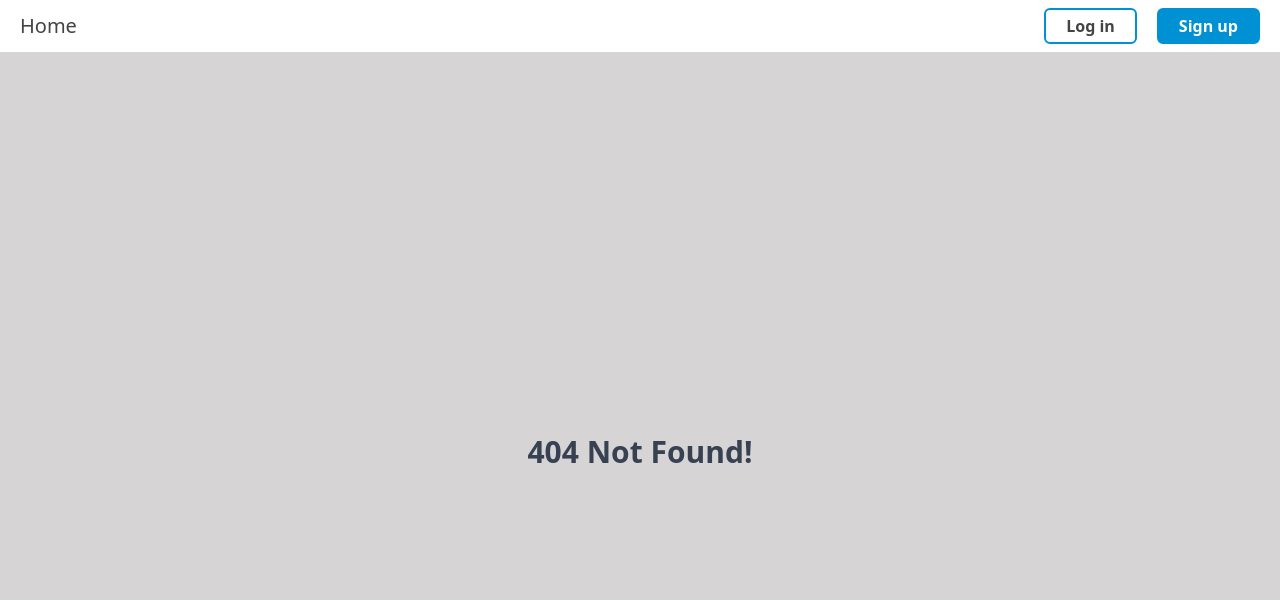
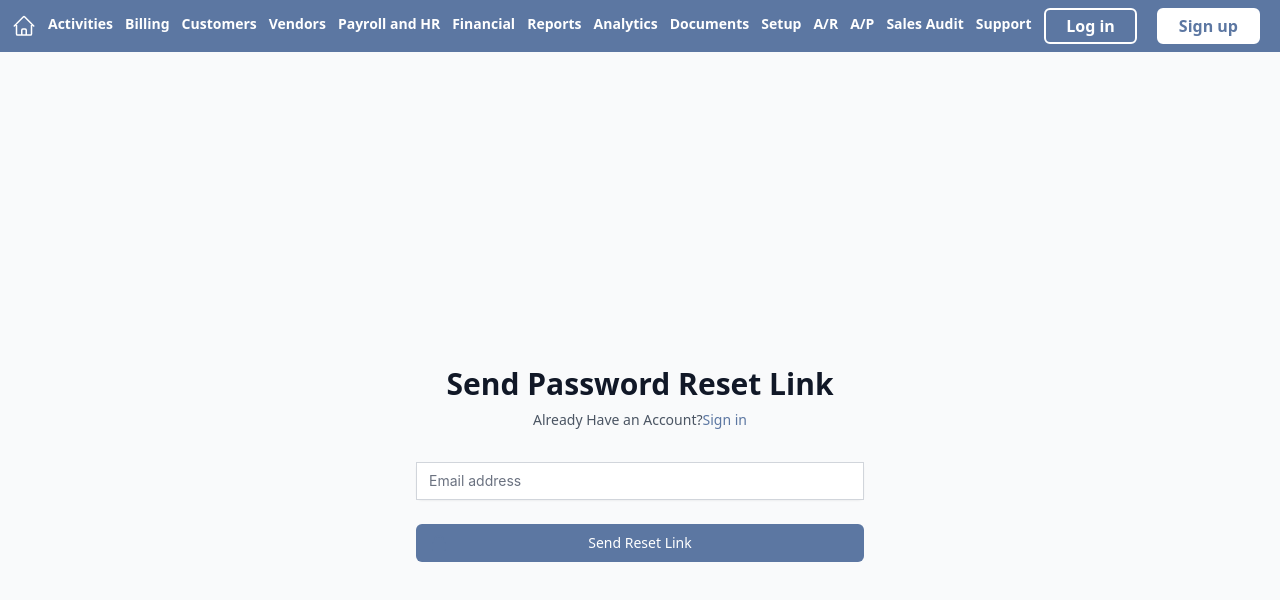
Before and after one commit to ezdev21/project-management, a React (Vite) app in the folder client/: page /auth/forgot-password in a window 1280 px wide. Before the commit this address had no page. Shown: the top 600 px of the page. Built offline with nearby package versions, Linux system fonts and the light colour scheme.

Commit message:
password reset pages implemented

```diff
--- a/client/src/App.tsx
+++ b/client/src/App.tsx
@@ -7,14 +7,35 @@ function App() {
     <div>
       <header>
          <nav>
-         <div className='bg-white flex justify-between px-3'>
-       <div className='flex items-center p-2 space-x-5'>
-        <a href="/" className='text-xl'>Home</a>
-
+         <div className='bg-primary text-white flex justify-between px-3'>
+       <div className='flex items-center space-x-5'>
+        <ul className='flex space-x-3 text-sm font-semibold items-stretch'>
+          <li>
+            <NavLink to="/">
+            <svg xmlns="http://www.w3.org/2000/svg" fill="none" viewBox="0 0 24 24" stroke-width="1.5" stroke="currentColor" className="w-6 h-6">
+              <path stroke-linecap="round" stroke-linejoin="round" d="M2.25 12l8.954-8.955c.44-.439 1.152-.439 1.591 0L21.75 12M4.5 9.75v10.125c0 .621.504 1.125 1.125 1.125H9.75v-4.875c0-.621.504-1.125 1.125-1.125h2.25c.621 0 1.125.504 1.125 1.125V21h4.125c.621 0 1.125-.504 1.125-1.125V9.75M8.25 21h8.25" />
+            </svg>
+            </NavLink>
+          </li>
+          <li><NavLink to="/">Activities</NavLink></li>
+          <li><NavLink to="/">Billing</NavLink></li>
+          <li><NavLink to="/">Customers</NavLink></li>
+          <li><NavLink to="/">Vendors</NavLink></li>
+          <li><NavLink to="/">Payroll and HR</NavLink></li>
+          <li><NavLink to="/">Financial</NavLink></li>
+          <li><NavLink to="/">Reports</NavLink></li>
+          <li><NavLink to="/">Analytics</NavLink></li>
+          <li><NavLink to="/">Documents</NavLink></li>
+          <li><NavLink to="/">Setup</NavLink></li>
+          <li><NavLink to="/">A/R</NavLink></li>
+          <li><NavLink to="/">A/P</NavLink></li>
+          <li><NavLink to="/">Sales Audit</NavLink></li>
+          <li><NavLink to="/">Support</NavLink></li>
+        </ul>
         </div>
         <div className='flex items-center p-2 space-x-5'>
-          <a href="/login" className='border-2 border-primary px-5 py-1 font-bold rounded-md box-border'>Log in</a>
-          <a href="/signup" className='text-white border-2 border-primary bg-primary px-5 py-1 font-bold rounded-md'>Sign up</a>
+          <NavLink to="/auth/login" className='border-2 border-white px-5 py-1 font-bold rounded-md box-border'>Log in</NavLink>
+          <NavLink to="/auth/signup" className='text-primary border-2 border-white bg-white px-5 py-1 font-bold rounded-md'>Sign up</NavLink>
         </div>
       </div>
          </nav>
--- a/client/src/main.tsx
+++ b/client/src/main.tsx
@@ -13,12 +13,16 @@ import {
 import FourOhFour from './pages/FourOhFour';
 import Login from './pages/auth/Login';
 import Signup from './pages/auth/Signup';
+import ForgotPassword from './pages/auth/ForgotPassword';
+import ResetPassword from './pages/auth/ResetPassword';
 
 const router = createBrowserRouter(
   createRoutesFromElements(
     <Route path="/" element={<App/>}>
-      <Route path="/login" element={<Login/>} />
-      <Route path="/signup" element={<Signup/>} />
+      <Route path="/auth/login" element={<Login/>} />
+      <Route path="/auth/signup" element={<Signup/>} />
+      <Route path="/auth/forgot-password" element={<ForgotPassword/>}/>
+      <Route path="/auth/reset-password" element={<ResetPassword/>}/>
       <Route path="/about" element={<About/>} />
       <Route path="*" element={<FourOhFour/>} />
     </Route>
--- /dev/null
+++ b/client/src/pages/auth/ForgotPassword.tsx
@@ -0,0 +1,52 @@
+import { Input } from "antd";
+import axios from "axios";
+import { FormEvent, useState } from "react";
+
+const ForgotPassword = () => {
+    const [email,setEmail] = useState('')
+    const requestPassword = (e:FormEvent)=>{
+        e.preventDefault()
+        axios.post('/login')
+             .then(res=>{
+
+             })
+             .catch(err=>{
+
+             })
+    }
+    return (
+        <div className="min-h-screen flex items-center justify-center bg-gray-50 py-12 px-4 sm:px-6 lg:px-8">
+        <div className="max-w-md w-full">
+          <div>
+            <h2 className="mt-6 text-center text-3xl leading-9 font-extrabold text-gray-900">
+              Send Password Reset Link
+            </h2>
+            <p className="mt-2 text-center text-sm leading-5 text-gray-600 max-w">
+              Already Have an Account?
+              <a href="/auth/login" className="font-medium text-primary focus:outline-none focus:underline transition ease-in-out duration-150">Sign in</a>
+            </p>
+          </div>
+          <form className="mt-8" onSubmit={requestPassword}>
+            <div className="rounded-md shadow-sm">
+              <div>
+                <Input type="email" onChange={(e)=>setEmail(e.target.value)} aria-label="Email address" name="email" required className="appearance-none rounded-none relative block w-full px-3 py-2 border border-gray-300 placeholder-gray-500 text-gray-900 focus:outline-none focus:shadow-outline-blue focus:border-blue-300 focus:z-10 sm:text-sm sm:leading-5" placeholder="Email address" />
+              </div>
+            </div>
+
+            <div className="mt-6">
+              <button type="submit" className="group relative w-full flex justify-center py-2 px-4 border border-transparent text-sm font-medium rounded-md text-white bg-primary focus:outline-none focus:border-primary focus:shadow-outline-primary active:bg-primary transition duration-150 ease-in-out">
+                <span className="absolute left-0 inset-y pl-3">
+                  <svg className="h-5 w-5 text-primary transition ease-in-out duration-150" fill="currentColor" viewBox="0 0 20 20">
+                    <path fill-rule="evenodd" d="M5 9V7a5 5 0 0110 0v2a2 2 0 012 2v5a2 2 0 01-2 2H5a2 2 0 01-2-2v-5a2 2 0 012-2zm8-2v2H7V7a3 3 0 016 0z" clip-rule="evenodd" />
+                  </svg>
+                </span>
+                Send Reset Link
+              </button>
+            </div>
+          </form>
+        </div>
+      </div>
+     );
+}
+
+export default ForgotPassword;
--- a/client/src/pages/auth/Login.tsx
+++ b/client/src/pages/auth/Login.tsx
@@ -9,7 +9,7 @@ const Login = () => {
     const [password,setPassword] = useState('')
     const submit = (e:FormEvent)=>{
       e.preventDefault()
-      axios.post('/login')
+      axios.post('/auth/login')
            .then(res=>{
 
            })
@@ -18,7 +18,7 @@ const Login = () => {
            })
     }
     return (
-      <div className="flex items-center justify-center py-6 px-4 sm:px-6 lg:px-8">
+      <div className="flex items-center justify-center py-12 px-4 sm:px-6 lg:px-8">
         <div className="max-w-md w-full bg-white p-5 rounded-xl">
         <div>
         <h2 className="mt-6 text-center text-3xl leading-9 font-extrabold text-gray-900">
@@ -26,7 +26,7 @@ const Login = () => {
         </h2>
         <p className="mt-2 text-center text-sm leading-5 text-gray-600 max-w">
           Don't Have an Account?
-          <a href="/signup" className="text-primary font-medium focus:outline-none focus:underline transition ease-in-out duration-150">
+          <a href="/auth/signup" className="text-primary font-medium focus:outline-none focus:underline transition ease-in-out duration-150">
             Sign up
           </a>
         </p>
@@ -35,10 +35,10 @@ const Login = () => {
         <input type="hidden" name="remember" value="true" />
         <div className="rounded-md shadow-sm">
           <div>
-            <Input prefix={<UserOutlined/>} onChange={(e)=>setEmail(e.target.value)} aria-label="Email address" name="email" type="email" required className="appearance-none rounded-none relative px-3 py-3 border my-5 border-gray-300 placeholder-gray-500 text-gray-900 focus:outline-none focus:ring-primary focus:shadow-outline-blue focus:border-primary focus:z-10 sm:text-sm sm:leading-5" placeholder="Email address" />
+            <Input type="email" prefix={<UserOutlined/>} onChange={(e)=>setEmail(e.target.value)} aria-label="Email address" name="email" required className="appearance-none rounded-none relative px-3 py-3 border my-5 border-gray-300 placeholder-gray-500 text-gray-900 focus:outline-none focus:ring-primary focus:shadow-outline-blue focus:border-primary focus:z-10 sm:text-sm sm:leading-5" placeholder="Email address" />
           </div>
           <div className="mt-2">
-            <Input.Password prefix={<LockFilled/>} onChange={(e)=>setPassword(e.target.value)} aria-label="Password" name="password" type="password" required className="appearance-none rounded-none relative px-3 py-3 border my-5 border-gray-300 placeholder-gray-500 text-gray-900 focus:outline-none focus:shadow-outline-blue focus:ring-primary focus:border-primary focus:z-10 sm:text-sm sm:leading-5" placeholder="Password" />
+            <Input.Password prefix={<LockOutlined/>} onChange={(e)=>setPassword(e.target.value)} aria-label="Password" name="password" type="password" required className="appearance-none rounded-none relative px-3 py-3 border my-5 border-gray-300 placeholder-gray-500 text-gray-900 focus:outline-none focus:shadow-outline-blue focus:ring-primary focus:border-primary focus:z-10 sm:text-sm sm:leading-5" placeholder="Password" />
           </div>
         </div>
         <div className="mt-6 flex items-center justify-between">
@@ -49,7 +49,7 @@ const Login = () => {
             </label>
           </div>
           <div className="text-sm leading-5">
-            <a href="/password-reset" className="font-medium focus:outline-none focus:underline transition ease-in-out duration-150">
+            <a href="/auth/forgot-password" className="font-medium focus:outline-none focus:underline transition ease-in-out duration-150">
               Forgot your password?
             </a>
           </div>
--- /dev/null
+++ b/client/src/pages/auth/ResetPassword.tsx
@@ -0,0 +1,42 @@
+import { LockOutlined } from "@ant-design/icons";
+import { Input } from "antd";
+import { FormEvent, useState } from "react";
+
+const ResetPassword = () => {
+    const [password,setPassword] = useState('')
+    const [passwordConfirmation,setPasswordConfirmation] = useState('')
+    const reset = (e:FormEvent)=>{
+      e.preventDefault()
+    }
+    return (
+        <div className="min-h-screen flex items-center justify-center bg-gray-50 py-12 px-4 sm:px-6 lg:px-8">
+        <div className="max-w-md w-full">
+          <div>
+            <h2 className="mt-6 text-center text-3xl leading-9 font-extrabold text-gray-900">
+              Reset Password
+            </h2>
+          </div>
+          <form className="mt-8" onSubmit={reset}>
+            <div className="mt-2">
+                <Input.Password prefix={<LockOutlined/>} onChange={(e)=>setPassword(e.target.value)} aria-label="Password" name="password" type="password" required className="appearance-none rounded-none relative px-3 py-3 border my-5 border-gray-300 placeholder-gray-500 text-gray-900 focus:outline-none focus:shadow-outline-blue focus:ring-primary focus:border-primary focus:z-10 sm:text-sm sm:leading-5" placeholder="Password" />
+            </div>
+            <div className="mt-2">
+                <Input.Password prefix={<LockOutlined/>} onChange={(e)=>setPasswordConfirmation(e.target.value)} aria-label="Password" name="password" type="password" required className="appearance-none rounded-none relative px-3 py-3 border my-5 border-gray-300 placeholder-gray-500 text-gray-900 focus:outline-none focus:shadow-outline-blue focus:ring-primary focus:border-primary focus:z-10 sm:text-sm sm:leading-5" placeholder="Password" />
+            </div>
+            <div className="mt-6">
+              <button type="submit" className="group relative w-full flex justify-center py-2 px-4 border border-transparent text-sm font-medium rounded-md text-white bg-primary focus:outline-none focus:border-primary focus:shadow-outline-primary active:bg-primary transition duration-150 ease-in-out">
+                <span className="absolute left-0 inset-y pl-3">
+                  <svg className="h-5 w-5 text-primary transition ease-in-out duration-150" fill="currentColor" viewBox="0 0 20 20">
+                    <path fill-rule="evenodd" d="M5 9V7a5 5 0 0110 0v2a2 2 0 012 2v5a2 2 0 01-2 2H5a2 2 0 01-2-2v-5a2 2 0 012-2zm8-2v2H7V7a3 3 0 016 0z" clip-rule="evenodd" />
+                  </svg>
+                </span>
+                Confirm Password
+              </button>
+            </div>
+          </form>
+        </div>
+      </div>
+     );
+}
+
+export default ResetPassword;
--- a/client/src/pages/auth/Signup.tsx
+++ b/client/src/pages/auth/Signup.tsx
@@ -17,7 +17,7 @@ const Signup = () => {
             </h2>
             <p className="mt-2 text-center text-sm leading-5 text-gray-600 max-w">
               Already Have an Account?
-              <a href='/login' className="text-primary font-medium focus:outline-none focus:underline transition ease-in-out duration-150">
+              <a href='/auth/login' className="text-primary font-medium focus:outline-none focus:underline transition ease-in-out duration-150">
                 Sign in
               </a>
             </p>
@@ -36,7 +36,7 @@ const Signup = () => {
                 <label className="block uppercase tracking-wide text-gray-700 text-xs font-bold mb-2" htmlFor="grid-email">
                   Email address
                 </label>
-                <input onChange={(e)=>setEmail(e.target.value)} className="appearance-none block w-full text-gray-700 border rounded py-3 px-4 mb-3 leading-tight focus:outline-none focus:shadow-outline-blue focus:border-blue-300 focus:z-10" type="email" placeholder="example@example.com" name="email" required/>
+                <input type="email" onChange={(e)=>setEmail(e.target.value)} className="appearance-none block w-full text-gray-700 border rounded py-3 px-4 mb-3 leading-tight focus:outline-none focus:shadow-outline-blue focus:border-blue-300 focus:z-10" placeholder="example@example.com" name="email" required/>
               </div>
             </div>
             <div className="flex flex-wrap -mx-3 mb-3">
@@ -60,7 +60,7 @@ const Signup = () => {
                     <path fill-rule="evenodd" d="M5 9V7a5 5 0 0110 0v2a2 2 0 012 2v5a2 2 0 01-2 2H5a2 2 0 01-2-2v-5a2 2 0 012-2zm8-2v2H7V7a3 3 0 016 0z" clip-rule="evenodd" />
                   </svg>
                 </span>
-                Register
+                Sign up
               </button>
             </div>
           </form>
--- a/client/tailwind.config.cjs
+++ b/client/tailwind.config.cjs
@@ -7,11 +7,11 @@ module.exports = {
   theme: {
     extend: {
       colors:{
-        'primary':'#0091d5'//'#f5b654'
+        'primary':'#5c77a2'//'#f5b654'
         //'secondary':'#00a9a8'
       },
       backgroundColors:{
-          'primary':'#0091d5'//'#f5b654',//'#00a9a8',
+          'primary':'#5c77a2'//'#f5b654',//'#00a9a8',
           //'secondary':'#00a9a8',
       },
     },
```
